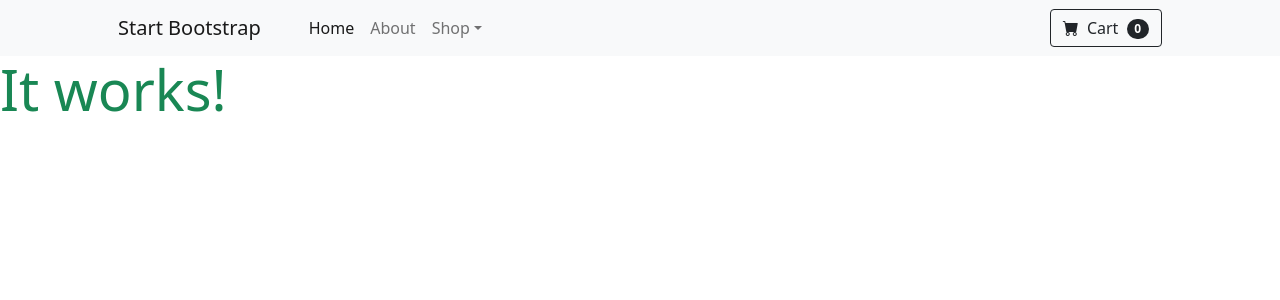
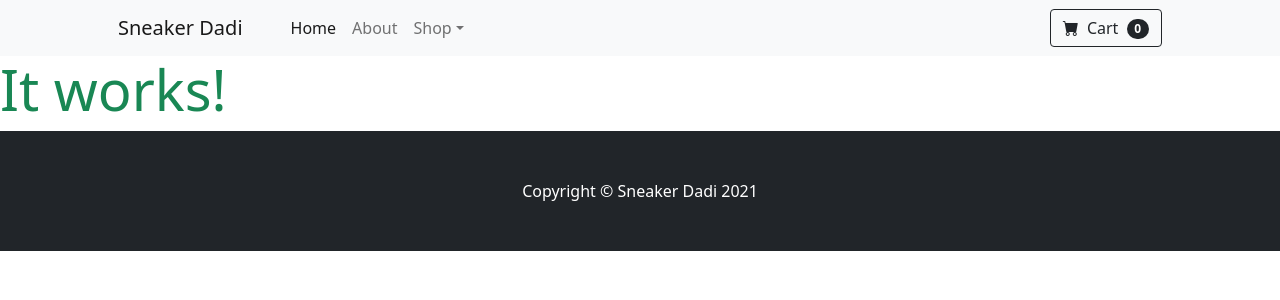
Before and after one commit to thirdelement/sneaker-dadi, a Django app: page / in a window 1280 px wide. Shown: the top 300 px of the page. Run offline with Django 3.2, Linux system fonts and the light colour scheme.

Commit message:
feat: Add footer to base.html.

```diff
--- a/templates/base.html
+++ b/templates/base.html
@@ -43,20 +43,25 @@
 </head>
 
 <body>
-     <!-- Navigation-->
-     <nav class="navbar navbar-expand-lg navbar-light bg-light">
+    <!-- Navigation-->
+    <nav class="navbar navbar-expand-lg navbar-light bg-light">
         <div class="container px-4 px-lg-5">
-            <a class="navbar-brand" href="#!">Start Bootstrap</a>
-            <button class="navbar-toggler" type="button" data-bs-toggle="collapse" data-bs-target="#navbarSupportedContent" aria-controls="navbarSupportedContent" aria-expanded="false" aria-label="Toggle navigation"><span class="navbar-toggler-icon"></span></button>
+            <a class="navbar-brand" href="#!">Sneaker Dadi</a>
+            <button class="navbar-toggler" type="button" data-bs-toggle="collapse"
+                data-bs-target="#navbarSupportedContent" aria-controls="navbarSupportedContent" aria-expanded="false"
+                aria-label="Toggle navigation"><span class="navbar-toggler-icon"></span></button>
             <div class="collapse navbar-collapse" id="navbarSupportedContent">
                 <ul class="navbar-nav me-auto mb-2 mb-lg-0 ms-lg-4">
                     <li class="nav-item"><a class="nav-link active" aria-current="page" href="#!">Home</a></li>
                     <li class="nav-item"><a class="nav-link" href="#!">About</a></li>
                     <li class="nav-item dropdown">
-                        <a class="nav-link dropdown-toggle" id="navbarDropdown" href="#" role="button" data-bs-toggle="dropdown" aria-expanded="false">Shop</a>
+                        <a class="nav-link dropdown-toggle" id="navbarDropdown" href="#" role="button"
+                            data-bs-toggle="dropdown" aria-expanded="false">Shop</a>
                         <ul class="dropdown-menu" aria-labelledby="navbarDropdown">
                             <li><a class="dropdown-item" href="#!">All Products</a></li>
-                            <li><hr class="dropdown-divider" /></li>
+                            <li>
+                                <hr class="dropdown-divider" />
+                            </li>
                             <li><a class="dropdown-item" href="#!">Popular Items</a></li>
                             <li><a class="dropdown-item" href="#!">New Arrivals</a></li>
                         </ul>
@@ -83,6 +88,12 @@
 
     {% block content %}
     {% endblock %}
+    <!-- Footer-->
+    <footer class="py-5 bg-dark">
+        <div class="container">
+            <p class="m-0 text-center text-white">Copyright &copy; Sneaker Dadi 2021</p>
+        </div>
+    </footer>
 
     {% block postloadjs %}
     {% endblock %}
```
